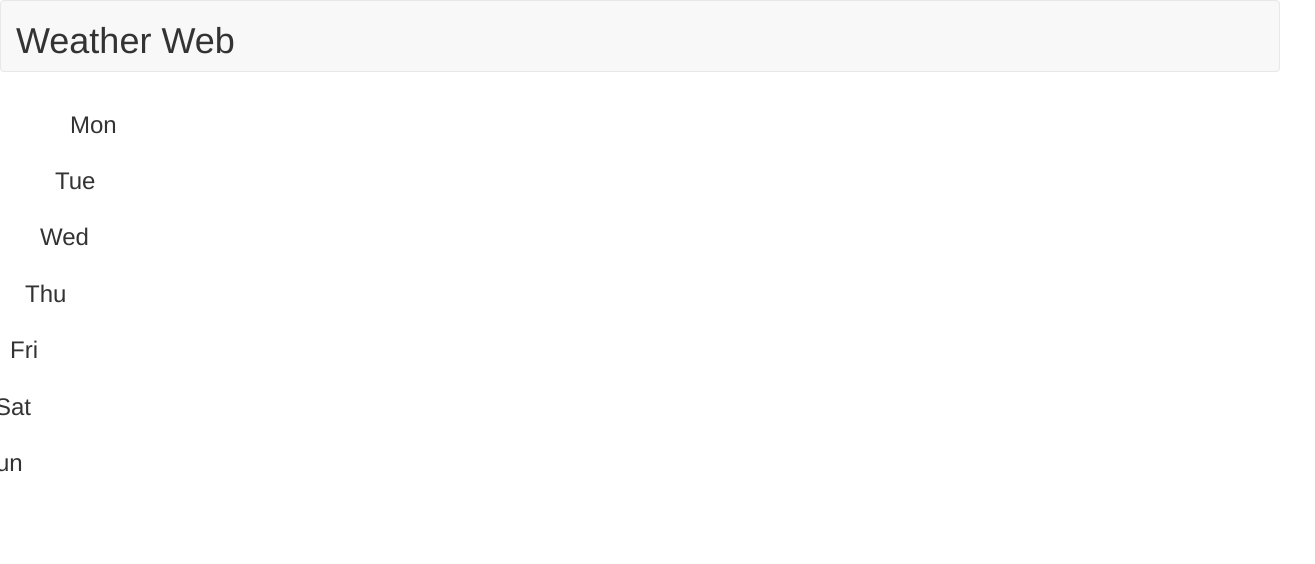
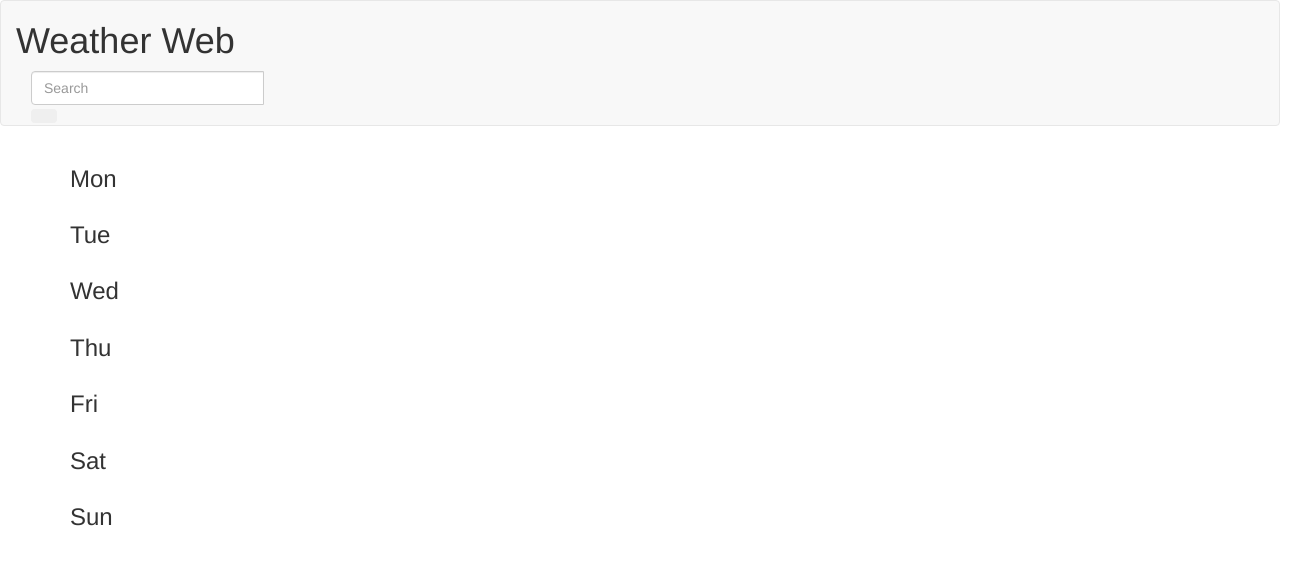
Before and after one commit to dindanrml/Weather-Web, a plain HTML site: page index.html in a window 1280 px wide. Shown: the whole page, 1315 px wide, since content can reach past the window. Drawn offline with nearby package versions, Linux system fonts and the light colour scheme.

Commit message:
add search button

```diff
--- a/index.html
+++ b/index.html
@@ -15,6 +15,14 @@
                     <h1>Weather Web</h1>
             </div>
             <ul class="nav navbar-nav">
+                <div class="container mt-5">
+                    <form class="input-group">
+                      <input class="form-control" type="search" placeholder="Search" aria-label="Search">
+                      <button class="btn btn-outline-secondary" type="submit">
+                        <i class="bi bi-search"></i>
+                      </button>
+                    </form>
+                  </div>
 
             </ul>
         </nav>
@@ -25,27 +33,21 @@
                 <div class="col-sm-7">
                  <h3>Mon</h3>
             </div>
-            <div class="row">
                 <div class="col-sm-7">
                  <h3>Tue</h3>
             </div>
-            <div class="row">
                 <div class="col-sm-7">
                  <h3>Wed</h3>
             </div>
-            <div class="row">
                 <div class="col-sm-7">
                  <h3>Thu</h3>
             </div>
-            <div class="row">
                 <div class="col-sm-7">
                  <h3>Fri</h3>
             </div>
-            <div class="row">
                 <div class="col-sm-7">
                  <h3>Sat</h3>
             </div>
-            <div class="row">
                 <div class="col-sm-7">
                  <h3>Sun</h3>
             </div>
```
